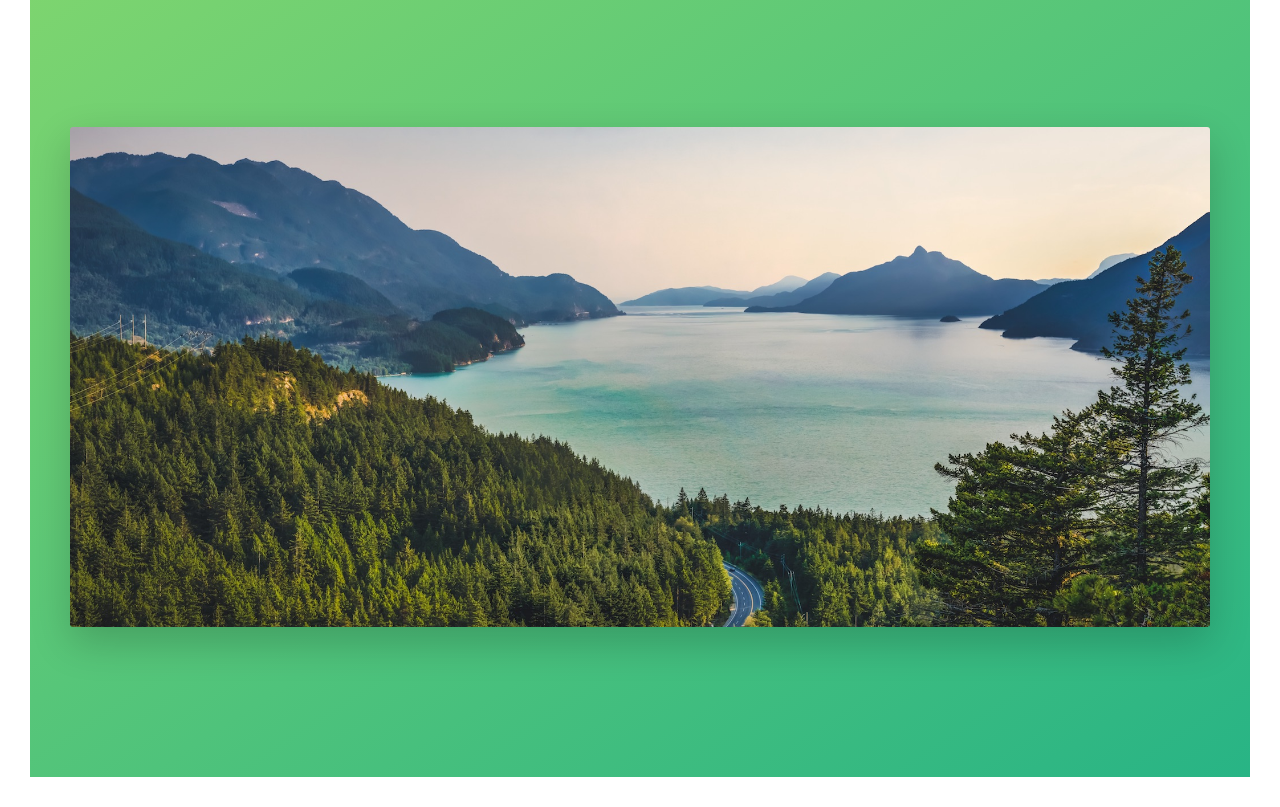
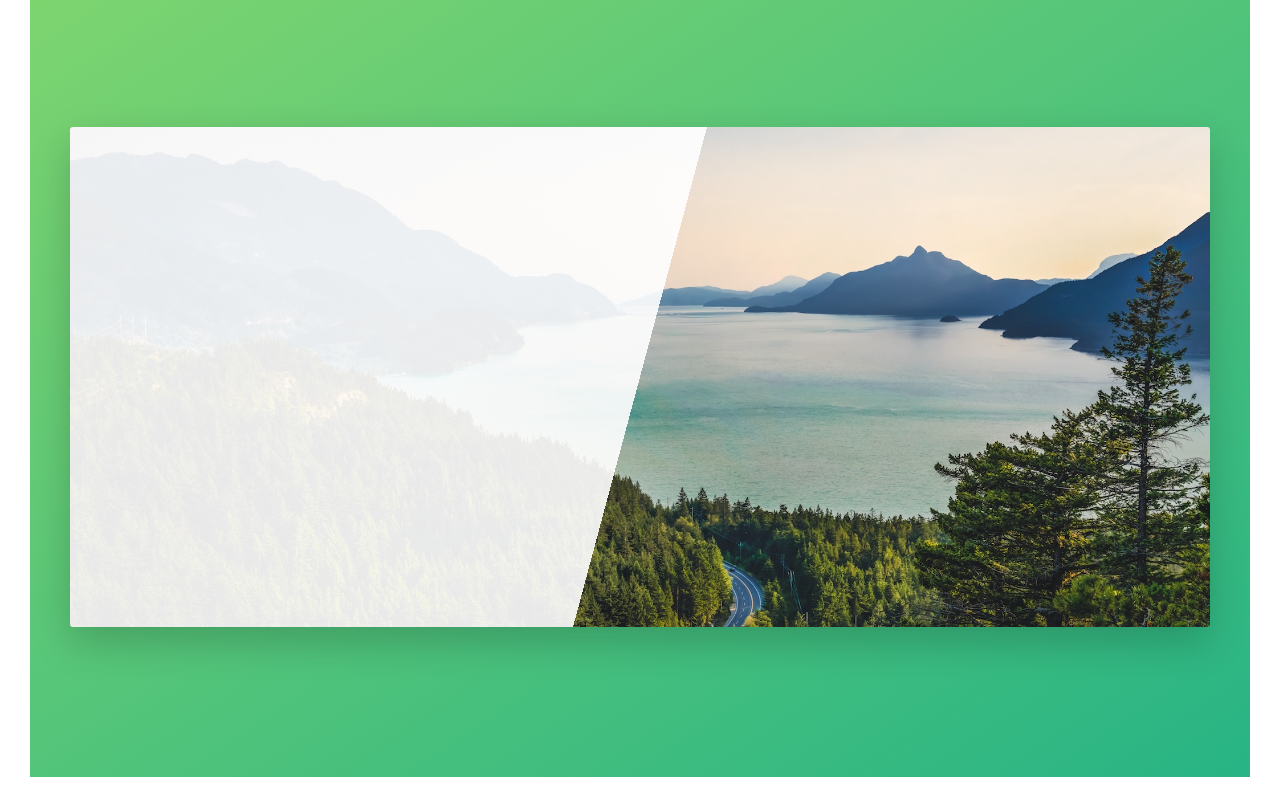
Before and after one commit to Saurabh7064/Natours, a website: page index.html in a window 1280 px wide. Shown: the part 4680-5487 px from the top of the page. Drawn offline with Linux system fonts and the light colour scheme; files whose address does not match are found by name.

Commit message:
45. Added diagonal effect to the image

```diff
--- a/sass/pages/_home.scss
+++ b/sass/pages/_home.scss
@@ -33,7 +33,7 @@
 }
 
 .book {
-    background-image: url(../img/nat-10.jpg);
+    background-image: linear-gradient(105deg,rgba($color-white, .9) 0%,rgba($color-white, .9) 50%, transparent 50%),url(../img/nat-10.jpg);
     background-size: 100%;
     border-radius: 3px;
     box-shadow: 0 1.5rem 4rem rgba($color-black, .2);
```
Also changed, not shown: css/style.css.
